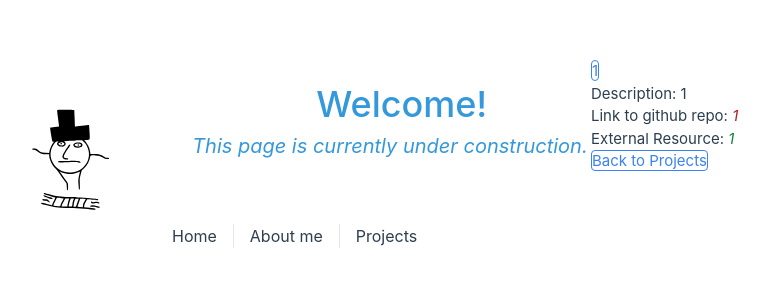
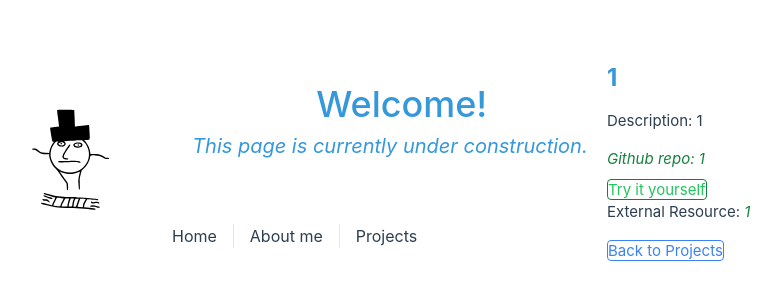
Before and after one commit to Mattan41/kruskopf-web, a Vue app: page /projects/1/1/1/1/1/1/1 in a window 1280 px wide. Shown: the part 238-538 px from the top of the page, without its empty margins (49-831 px from the left). Built offline with nearby package versions, Linux system fonts and the light colour scheme.

Commit message:
update css

```diff
--- a/src/assets/main.css
+++ b/src/assets/main.css
@@ -13,6 +13,14 @@
 
 h1{
     font-size: 2rem;
+    margin-bottom: 1rem;
+    text-align:left;
+    font-style: normal;
+    color: #3498db;
+}
+
+h2{
+    font-size: 1.75rem;
     margin-bottom: 1rem;
     text-align:left;
     font-style: normal;
--- a/src/views/projects/ProjectDetails.vue
+++ b/src/views/projects/ProjectDetails.vue
@@ -1,20 +1,19 @@
 <template>
-  <div class="projectDetails">
-    <h2 v-if="link.includes('#')">{{ title }}</h2>
-    <h2 v-else>
-      <a :href="link" target="_blank"
-         class="project-link text-blue-500 no-underline rounded border border-blue-500 hover:bg-blue-500 hover:text-white">
-        {{ title }}
-      </a>
-    </h2>
-
-    <p>{{ "Description: " + description }}</p>
-    <h4>Link to github repo:
-      <a :href="repoLink" target="_blank" class="custom-link text-red-700 italic no-underline">
-        {{ repoName }}
+  <div class="projectDetails p-4">
+    <h2 class="text-2xl font-bold mb-4">{{ title }}</h2>
+    <p class="mb-4">{{ "Description: " + description }}</p>
+    <h4 class="mb-2">
+      <a :href="repoLink" target="_blank" class="custom-link text-green-700 italic no-underline">
+        Github repo: {{ repoName }}
       </a>
     </h4>
-    <div v-if="otherLink">
+    <h4 v-if="!link.includes('#')">
+      <a :href="link" target="_blank"
+         class="text-green-500 no-underline rounded border border-green-700 hover:bg-green-500 hover:text-white">
+        Try it yourself
+      </a>
+    </h4>
+    <div v-if="otherLink" class="mb-4">
       <h4>External Resource:
         <a :href="otherLink" target="_blank" class="custom-link text-green-700 italic no-underline">
           {{ otherLink }}
--- a/src/views/projects/ProjectsView.vue
+++ b/src/views/projects/ProjectsView.vue
@@ -1,6 +1,6 @@
 <template>
   <div class="projects p-4">
-    <h2 class="text-2xl font-bold mb-4">My projects:</h2>
+    <h2 class="text-3xl font-bold text-blue-600 mb-6">My Projects:</h2>
     <div v-for="project in projects" :key="project.id" class="mb-6">
       <RouterLink :to="{ name: 'projectdetails', params: project }" class="text-blue-500 hover:underline">
         <h3 class="text-xl font-semibold">{{ project.title }}</h3>
@@ -15,7 +15,7 @@ import { ref } from 'vue';
 const projects = ref([
   {
     id: 1,
-    title: "5e Combat Encounter Builder",
+    title: "5e Encounter Builder",
     link: "https://5eCombatEncounter.kruskopf.org",
     description: "This application is a school project designed as an encounter builder for Dungeons & Dragons 5th Edition. " +
         "It utilizes the Open5e API " +
```
